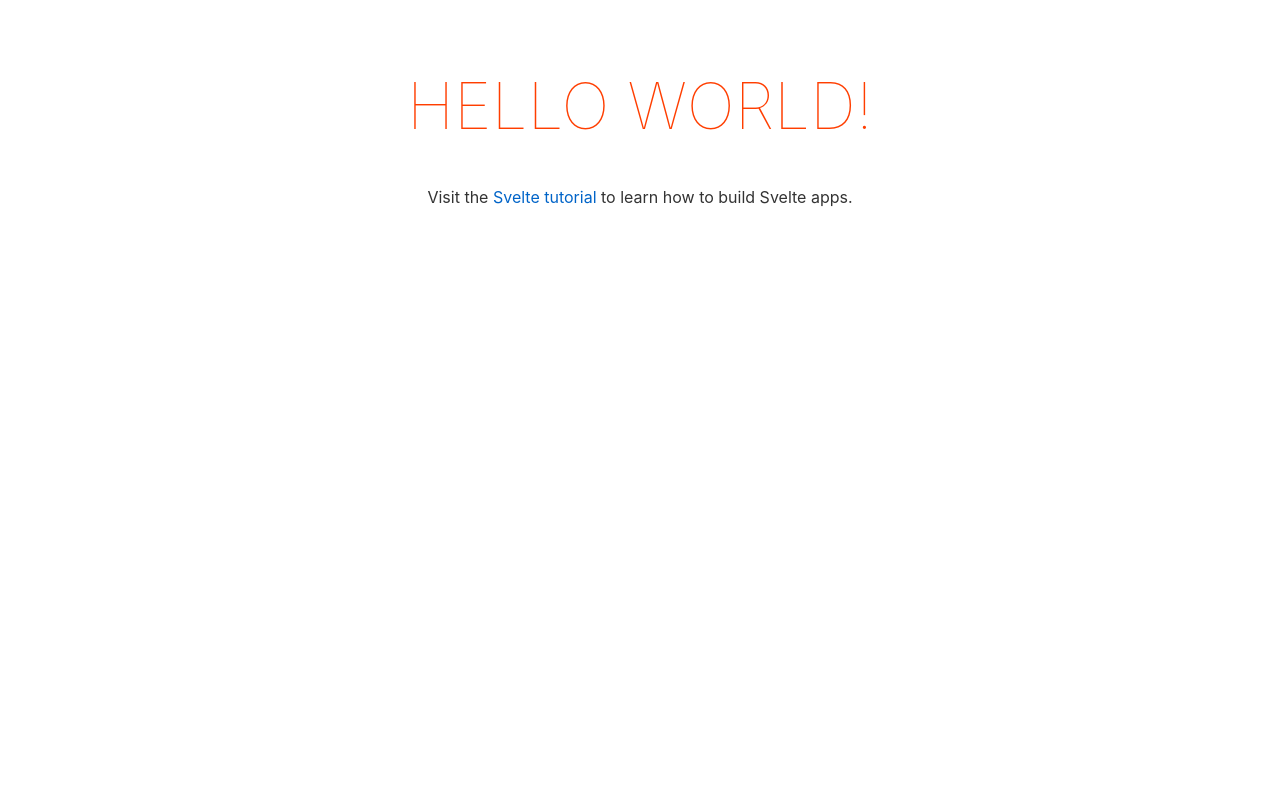
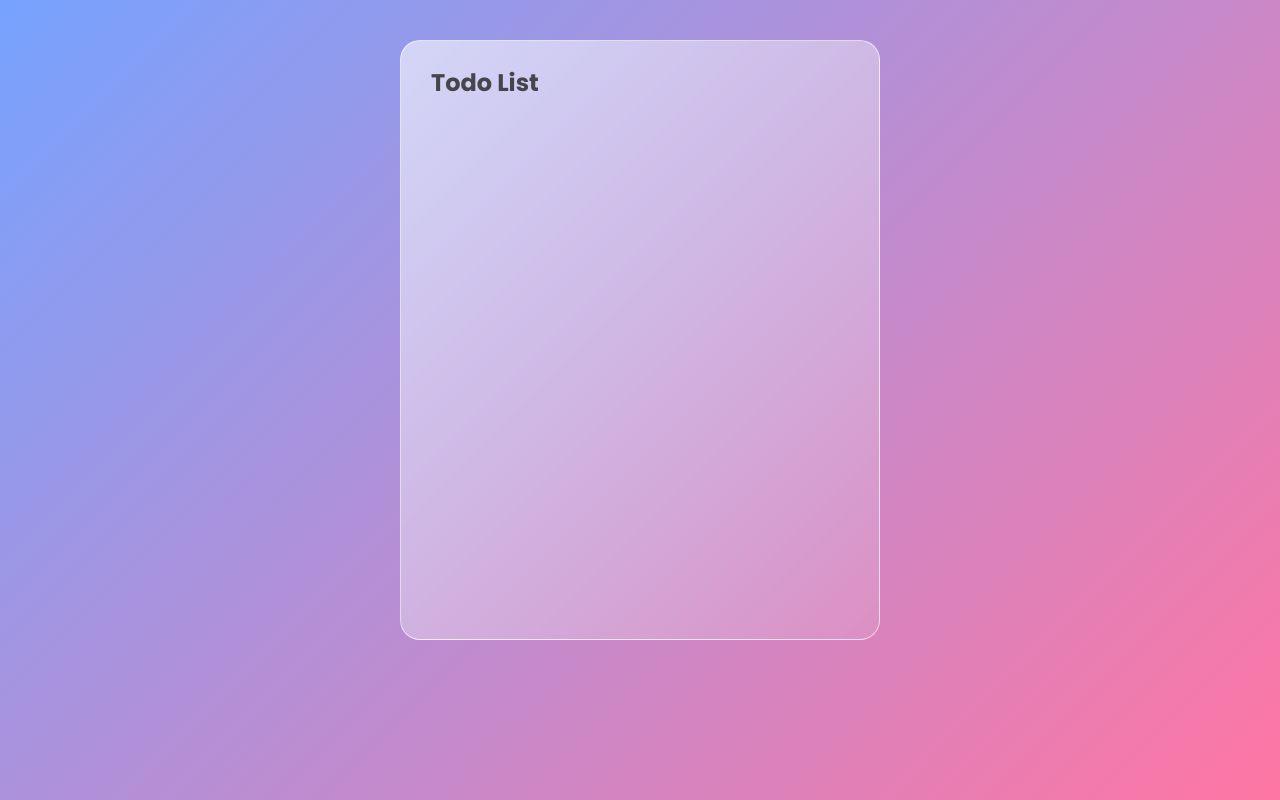
Before and after one commit to BayuDC/todolist, a Svelte app: page / in a window 1280 px wide. Built offline with nearby package versions, Linux system fonts and the light colour scheme.

Commit message:
Create the ui design

```diff
--- a/public/global.css
+++ b/public/global.css
@@ -1,63 +1,8 @@
-html, body {
-	position: relative;
-	width: 100%;
-	height: 100%;
+* {
+    margin: 0;
+    padding: 0;
 }
-
 body {
-	color: #333;
-	margin: 0;
-	padding: 8px;
-	box-sizing: border-box;
-	font-family: -apple-system, BlinkMacSystemFont, "Segoe UI", Roboto, Oxygen-Sans, Ubuntu, Cantarell, "Helvetica Neue", sans-serif;
+    font-family: 'Poppins', sans-serif;
+    font-weight: 700;
 }
-
-a {
-	color: rgb(0,100,200);
-	text-decoration: none;
-}
-
-a:hover {
-	text-decoration: underline;
-}
-
-a:visited {
-	color: rgb(0,80,160);
-}
-
-label {
-	display: block;
-}
-
-input, button, select, textarea {
-	font-family: inherit;
-	font-size: inherit;
-	-webkit-padding: 0.4em 0;
-	padding: 0.4em;
-	margin: 0 0 0.5em 0;
-	box-sizing: border-box;
-	border: 1px solid #ccc;
-	border-radius: 2px;
-}
-
-input:disabled {
-	color: #ccc;
-}
-
-button {
-	color: #333;
-	background-color: #f4f4f4;
-	outline: none;
-}
-
-button:disabled {
-	color: #999;
-}
-
-button:not(:disabled):active {
-	background-color: #ddd;
-}
-
-button:focus {
-	border-color: #666;
-}
--- a/public/index.html
+++ b/public/index.html
@@ -1,10 +1,15 @@
 <!DOCTYPE html>
 <html lang="en">
+
 <head>
 	<meta charset='utf-8'>
 	<meta name='viewport' content='width=device-width,initial-scale=1'>
 
 	<title>Svelte app</title>
+
+	<link rel="preconnect" href="https://fonts.googleapis.com">
+	<link rel="preconnect" href="https://fonts.gstatic.com" crossorigin>
+	<link rel="stylesheet" href="https://fonts.googleapis.com/css2?family=Poppins:wght@700&display=swap">
 
 	<link rel='icon' type='image/png' href='/favicon.png'>
 	<link rel='stylesheet' href='/global.css'>
@@ -15,4 +20,5 @@
 
 <body>
 </body>
+
 </html>
--- a/src/App.svelte
+++ b/src/App.svelte
@@ -1,30 +1,32 @@
 <script>
-    export let name;
+    import Wrapper from './components/Wrapper.svelte';
+    import Title from './components/Title.svelte';
 </script>
 
 <main>
-    <h1>Hello {name}!</h1>
-    <p>Visit the <a href="https://svelte.dev/tutorial">Svelte tutorial</a> to learn how to build Svelte apps.</p>
+    <Wrapper>
+        <Title>Todo List</Title>
+    </Wrapper>
 </main>
 
 <style lang="scss">
+    $background: linear-gradient(
+        135deg,
+        rgba(
+            $color: #548cff,
+            $alpha: 0.8,
+        ),
+        rgba(
+            $color: #ff548c,
+            $alpha: 0.8,
+        )
+    );
+
     main {
-        text-align: center;
-        padding: 1em;
-        max-width: 240px;
-        margin: 0 auto;
-
-        h1 {
-            color: #ff3e00;
-            text-transform: uppercase;
-            font-size: 4em;
-            font-weight: 100;
-        }
-    }
-
-    @media (min-width: 640px) {
-        main {
-            max-width: none;
-        }
+        background: $background;
+        color: rgba($color: #222, $alpha: 0.8);
+        padding: 40px;
+        min-height: 100vh;
+        box-sizing: border-box;
     }
 </style>
--- /dev/null
+++ b/src/components/Title.svelte
@@ -0,0 +1,10 @@
+<h1>
+    <slot />
+</h1>
+
+<style>
+    h1 {
+        font-size: 24px;
+        line-height: 24px;
+    }
+</style>
--- /dev/null
+++ b/src/components/Wrapper.svelte
@@ -0,0 +1,17 @@
+<div>
+    <slot />
+</div>
+
+<style lang="scss">
+    div {
+        margin: auto;
+        padding: 30px;
+        max-width: 480px;
+        min-height: 600px;
+        background: white;
+        border-radius: 20px;
+        border: 1px solid rgba($color: #fff, $alpha: 0.6);
+        box-sizing: border-box;
+        background: linear-gradient(135deg, rgba($color: #fff, $alpha: 0.6), rgba($color: #fff, $alpha: 0.1));
+    }
+</style>
--- a/src/main.js
+++ b/src/main.js
@@ -1,10 +1,7 @@
 import App from './App.svelte';
 
 const app = new App({
-	target: document.body,
-	props: {
-		name: 'world'
-	}
+    target: document.body,
 });
 
 export default app;
```
